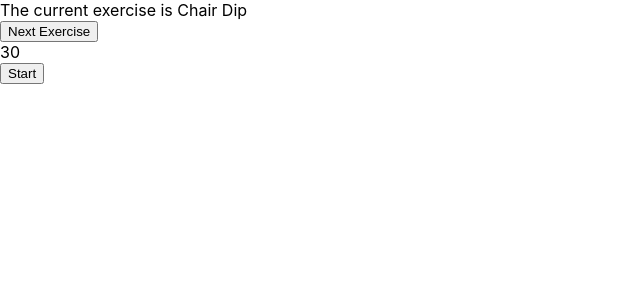
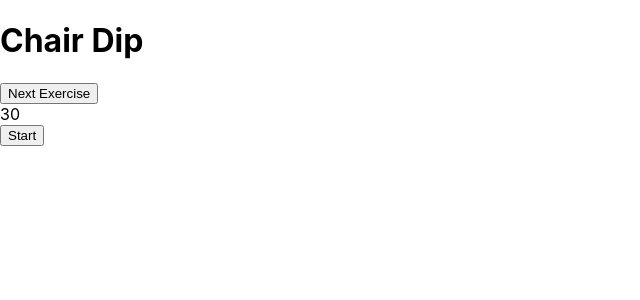
Before and after one commit to corygold-dev/2min.fit, a React (Create React App) app: page / in a window 1280 px wide. Shown: the top 300 px of the page, without its empty margins (0-640 px from the left). Built offline with nearby package versions, Linux system fonts and the light colour scheme; the HTML template or start-up script is replaced by a standard one.

Commit message:
Add auto increment for exercises after timer finishes

```diff
--- a/src/App.jsx
+++ b/src/App.jsx
@@ -11,7 +11,7 @@ function App() {
         exerciseNum={exerciseNum}
         setExerciseNum={setExerciseNum}
       />
-      <Counter />
+      <Counter exerciseNum={exerciseNum} setExerciseNum={setExerciseNum} />
     </div>
   );
 }
--- a/src/components/Counter.jsx
+++ b/src/components/Counter.jsx
@@ -1,6 +1,6 @@
 import { useEffect, useState } from "react";
 
-function Counter() {
+function Counter({ setExerciseNum, exerciseNum }) {
   const [counter, setCounter] = useState(30);
   const [timerStarted, setTimerStarted] = useState(false);
   const [buttonContent, setButtonContent] = useState("Start");
@@ -30,13 +30,18 @@ function Counter() {
 
   useEffect(() => {
     function handleButtonContent() {
-      if (counter < 1) setButtonContent("Reset");
+      if (counter < 1) {
+        setTimerStarted(false);
+        setButtonContent("Start");
+        setCounter(30);
+        setExerciseNum(exerciseNum + 1);
+      }
     }
     handleButtonContent();
     timerStarted &&
       counter > 0 &&
       setTimeout(() => setCounter(counter - 1), 1000);
-  }, [counter, timerStarted]);
+  }, [counter, timerStarted, setExerciseNum, exerciseNum]);
 
   return (
     <div>
--- a/src/components/ExerciseDisplay.jsx
+++ b/src/components/ExerciseDisplay.jsx
@@ -14,7 +14,7 @@ export const ExerciseDisplay = ({ exerciseNum, setExerciseNum }) => {
 
   return (
     <>
-      <div>The current exercise is {exerciseBlock[exerciseNum]}</div>
+      <h1>{exerciseBlock[exerciseNum]}</h1>
       {exerciseNum < 3 ? (
         <button onClick={handleNextExercise}>Next Exercise</button>
       ) : null}
```
